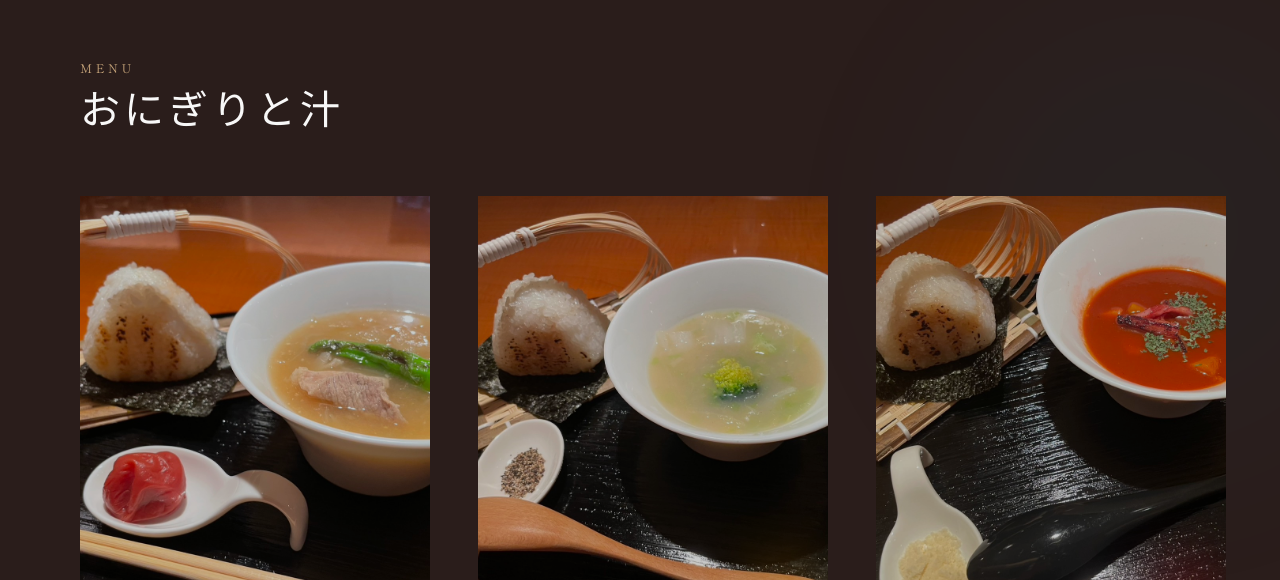
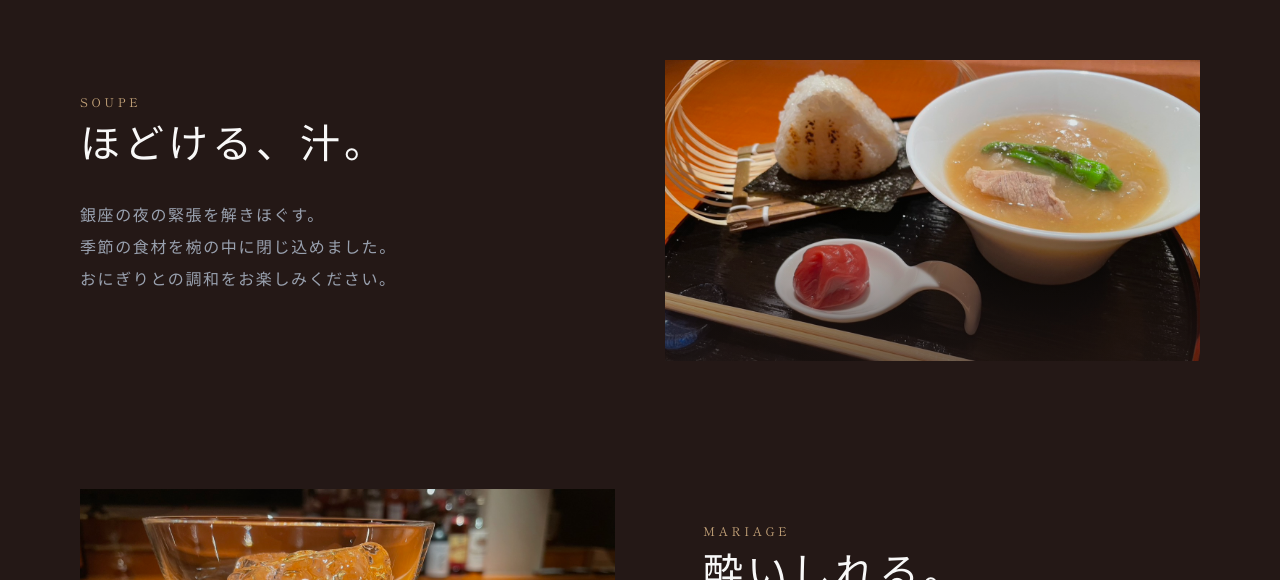
Before and after one commit to atimot/najilaboule, a React (Vite) app: page / in a window 1280 px wide. Shown: the part 1920-2500 px from the top of the page. Built offline with nearby package versions, Linux system fonts and the light colour scheme; a web font is replaced by a local one.

Commit message:
chore: MenuSectionを一時的に非表示にする
Co-Authored-By: Claude Opus 4.6 <noreply@anthropic.com>

```diff
--- a/src/components/Content/index.tsx
+++ b/src/components/Content/index.tsx
@@ -394,7 +394,7 @@ export function Content() {
     <>
       <HeroSection />
       <PhilosophySection />
-      <MenuSection />
+      {/* <MenuSection /> */}
       <ExperienceSection />
       <AccessSection />
     </>
```
